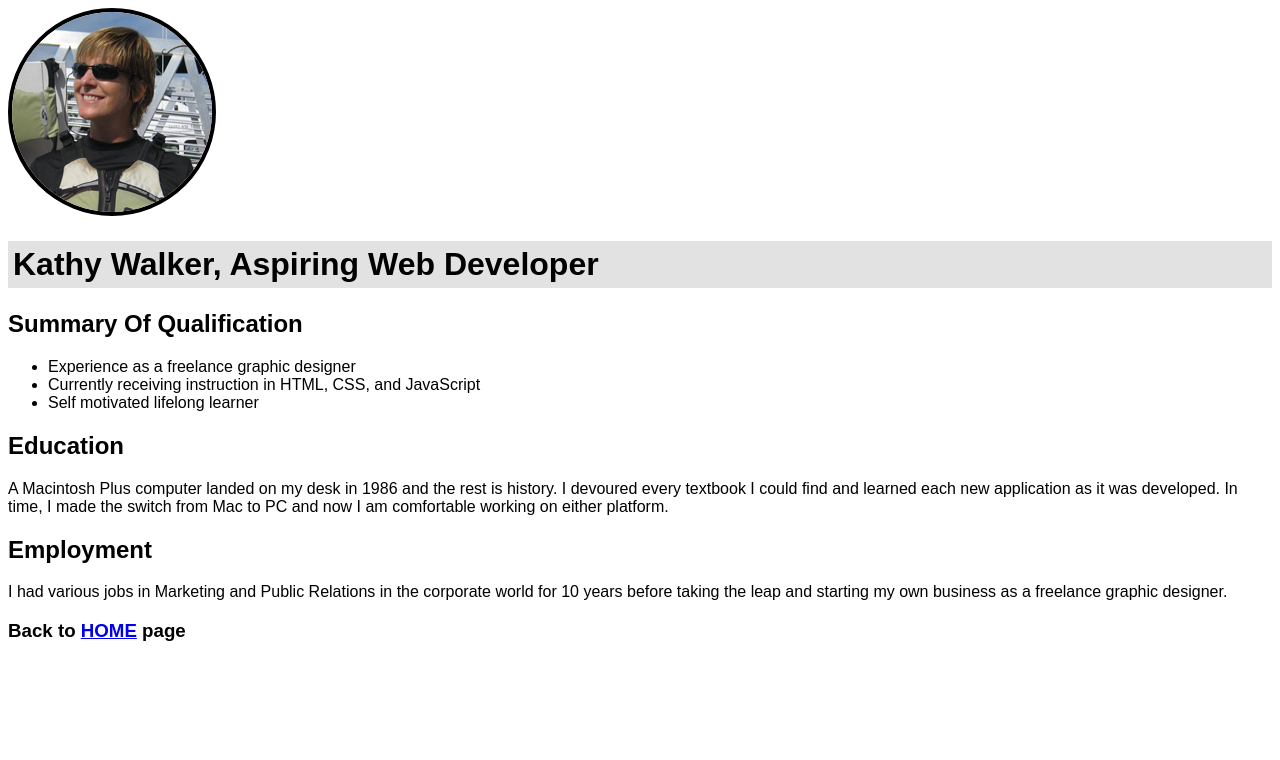
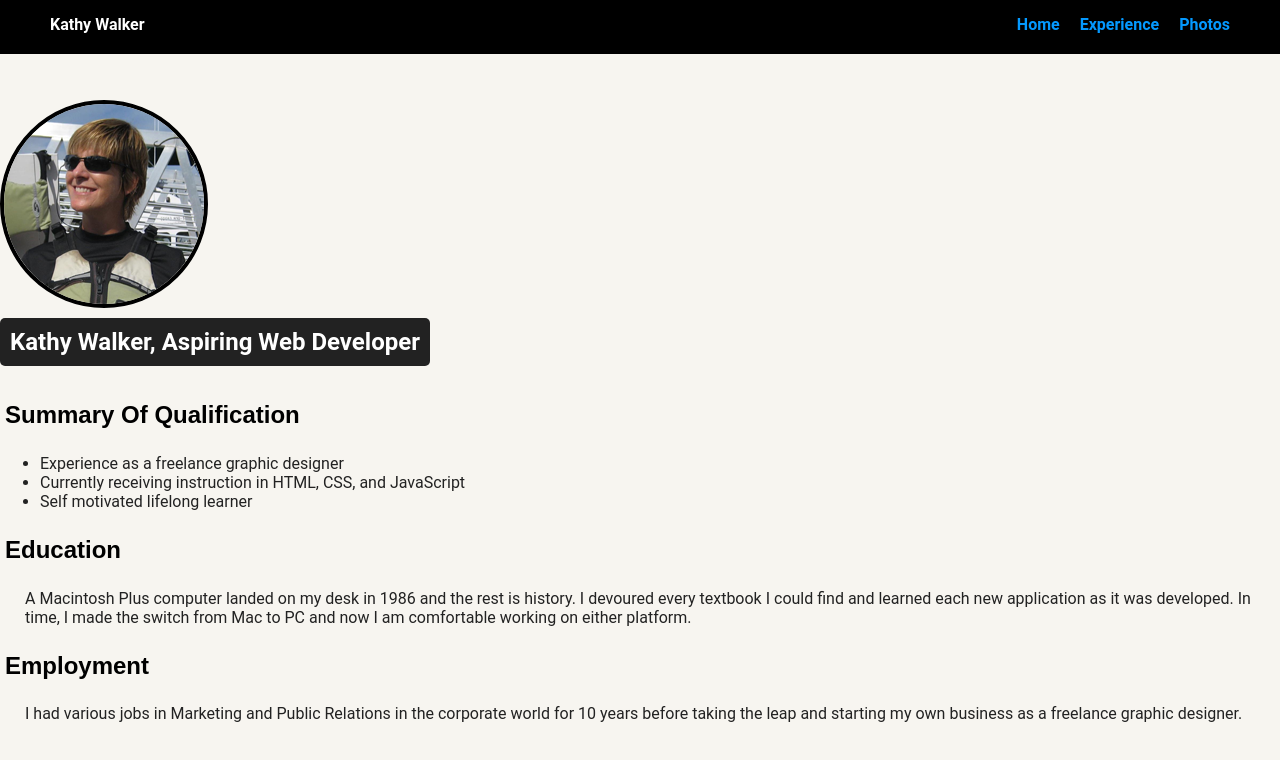
Before and after one commit to K8Walker/KWalker_project_1_personal_page, a plain HTML site: page resume.html in a window 1280 px wide. Drawn offline with Linux system fonts and the light colour scheme.

Commit message:
combined css files

```diff
--- a/photos.css
+++ /dev/null
@@ -1,25 +0,0 @@
-.portfolio-image {
-  border: solid 2px black;
-}
-
-figcaption {
-  color: black;
-  font-family: '7CRoboto', sans-serif;
-  font-weight: 400;
-  font-size: 14pt;
-  font-style: italic;
-  padding-top: 8px;
-  text-align: left;
-}
-h2 {
-      font-family: '7CRoboto', sans-serif;
-      font-weight: 700;
-      color: black;
-      padding: 5px;
-    }
-
-h3 {
-          font-family: '7CRoboto', sans-serif;
-          font-weight: 700;
-          color: black;
-        }
--- a/resume.css
+++ /dev/null
@@ -1,17 +0,0 @@
-body{
-  font-family:"Arial";
-}
-
-.main-image{
-  border: solid 4px black;
-  border-radius: 50%;
-}
-
-h1 {
-  background-color:#e2e2e2;
-  padding: 5px;
-}
-
-.section-title {
-  text-transform:capitalize;
-}
--- a/resume.html
+++ b/resume.html
@@ -2,21 +2,33 @@
 <html lang=en>
   <head>
     <title>Kathy Walker's Resume</title>
-    <link rel ="stylesheet" href="resume.css">
+    <link rel ="stylesheet" href="styles.css">
   </head>
   <body>
+
+    <nav class="main-nav">
+        <ul class="nav">
+          <li class="name">Kathy Walker</li>
+          <li><a href="index.html">Home</a></li>
+          <li><a href="resume.html">Experience</a></li>
+          <li><a href="Photos.html">Photos</a></li>
+        </ul>
+    </nav>
+
+  <section class="experience">
     <img src="images/KW_profile-small.png" alt="Kathy Walker, Aspiring Web Developer" class="main-image">
-    <h1>Kathy Walker, Aspiring Web Developer</h1>
+    <h1 class="tag location">Kathy Walker, Aspiring Web Developer</h1>
+  </section>
+
     <h2 class="section-title"> Summary of Qualification</h2>
-    <ul>
-      <li>Experience as a freelance graphic designer</li>
-      <li>Currently receiving instruction in HTML, CSS, and JavaScript</li>
-      <li>Self motivated lifelong learner</li>
-    </ul>
+      <ul class="section-title-bullets">
+        <li>Experience as a freelance graphic designer</li>
+        <li>Currently receiving instruction in HTML, CSS, and JavaScript</li>
+        <li>Self motivated lifelong learner</li>
+      </ul>
     <h2 class="section-title">Education</h2>
-    <P>A Macintosh Plus computer landed on my desk in 1986 and the rest is history. I devoured every textbook I could find and learned each new application as it was developed. In time, I made the switch from Mac to PC and now I am comfortable working on either platform. </p>
+      <P class="section-title-text">A Macintosh Plus computer landed on my desk in 1986 and the rest is history. I devoured every textbook I could find and learned each new application as it was developed. In time, I made the switch from Mac to PC and now I am comfortable working on either platform. </p>
     <h2 class="section-title">Employment</h2>
-    <p>I had various jobs in Marketing and Public Relations in the corporate world for 10 years before taking the leap and starting my own business as a freelance graphic designer.</p>
-    <h3> Back to <a href=index.html>HOME</a> page</h3>
+      <p class="section-title-text">I had various jobs in Marketing and Public Relations in the corporate world for 10 years before taking the leap and starting my own business as a freelance graphic designer.</p>
   </body>
 </html>
--- a/styles.css
+++ b/styles.css
@@ -98,7 +98,12 @@ header .profile-image:hover {
 .card:hover {
   border-color: #ff99ff;
 }
-
+.card-title {
+  text-align:center;
+  border: solid black 2px;
+  border-radius: 0px;
+  margin-top: 50px;
+}
 ul.skills {
   padding: 0;
   text-align: center;
@@ -203,16 +208,68 @@ a.social:hover {
     margin: 40px auto;
   }
 
+.portfolio-image {
+  border: solid 2px black;
+}
+
+/* Styles for photos.html */
+
+figure {
+  text-align: left
+}
+
+figcaption {
+  color: black;
+  font-family: '7CRoboto', sans-serif;
+  font-weight: 400;
+  font-size: 14pt;
+  font-style: italic;
+  padding-top: 8px;
+  text-align: left;
+}
+
 h2 {
-      font-family: 'Roboto', sans-serif;
-      color: black;
-      padding: 5px;
+   font-family: '7CRoboto', sans-serif;
+   font-weight: 700;
+   color: black;
+   padding: 5px;
     }
 
-.card-title {
-  text-align:center;
-  border: solid black 2px;
-  border-radius: 0px;
-  margin-top: 50px;
+h3 {
+   font-family: '7CRoboto', sans-serif;
+   font-weight: 700;
+   color: black;
+        }
+.page-title {
+  text-align: left;
+  padding-top: 100px;
+}
+
+/* Styles for experience.html */
+.main-image{
+  border: solid 4px black;
+  border-radius: 50%;
+  margin-top: 100px;
+}
+
+.section-title {
+  text-align:left;
+  text-transform:capitalize;
+}
+
+.section-title-bullets {
+text-align: left
+}
+
+.section-title-text {
+text-align: left;
+padding-left: 25px;
+padding-right: 25px;
+}
+
+.experience {
+display:grid;
+justify-content: left;
+
 }
 }
```
Also changed, not shown: Photos.html (+13 -7 lines), index.html (+14 -12 lines).
